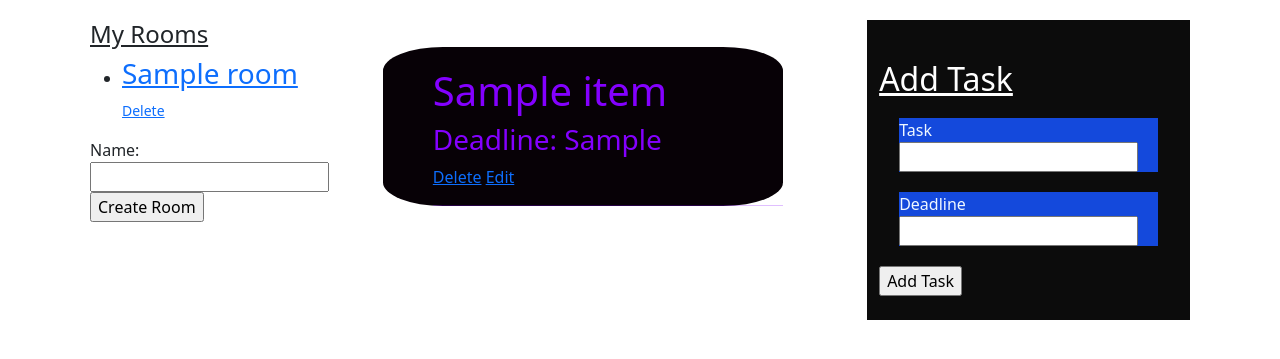
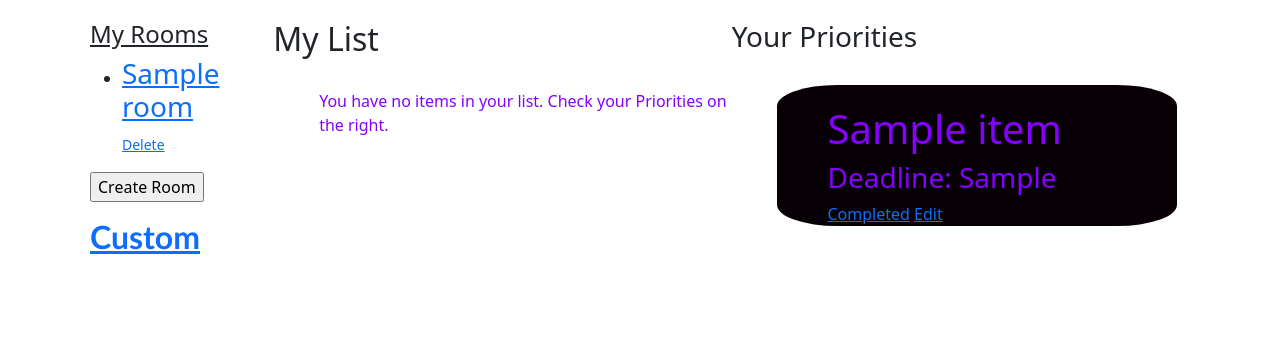
Before and after one commit to Farrhouq/Farrhouq, a Django app: page /home_page in a window 1280 px wide. Shown: the part 56-415 px from the top of the page. Run offline with Django 4.2, Linux system fonts and the light colour scheme; a user stored in the database is signed in; tables that the repository leaves empty hold one stand-in row (values such as "Sample post").

Commit message:
Added make-priority functionality

```diff
--- a/base/forms.py
+++ b/base/forms.py
@@ -7,7 +7,7 @@ from django.contrib.auth.models import User
 class AddItem(ModelForm):
     class Meta:
         model = Item
-        exclude = ['owner']
+        exclude = ['owner', 'make_priority']
 
 class UserForm(ModelForm):
     class Meta:
--- a/base/urls.py
+++ b/base/urls.py
@@ -3,8 +3,8 @@ from django.urls import path
 from . import views
 
 urlpatterns = [
-    path('', views.register, name='register'),
-    path('login', views.loginUser, name='login'),
+    path('register', views.register, name='register'),
+    path('', views.loginUser, name='login'),
     path('home_page', views.home_page, name='home'),
     path('delete/<str:pk>', views.delete_item, name='delete'),
     path('update/<str:pk>', views.update_item, name='update'),
@@ -14,4 +14,6 @@ urlpatterns = [
     path('deleteRoomItem/<str:pk>', views.deleteRoomItem, name='deleteRoomItem'),
     path('createItem/<str:pk>', views.addItem, name='createItem'),
     path('change/<str:pk>', views.change, name='change'),
+    path('custom', views.add, name='custom'),
+    path('make_priority/<str:pk>', views.make_priority, name='make_priority'),
 ]
--- a/base/views.py
+++ b/base/views.py
@@ -6,28 +6,41 @@ from django.shortcuts import render,redirect
 from . import models
 from . import forms
 from django.contrib.auth.forms import UserCreationForm
-from django.contrib.auth import login, logout
+from django.contrib.auth import authenticate, login, logout
 from django.contrib.auth.models import User
 
 
 
 # Create your views here.
 
+auto_deadline = 'One Month'
 
-auto_deadline = 'One Month'
 def loginUser(request):
+    page = 'login'
+    if request.user.is_authenticated:
+        return redirect('home')
+
     form = forms.UserForm()
     if request.method == 'POST':
         name = request.POST.get('username')
-        user = User.objects.get(username=name)
-        if user.username != '':
+        password = request.POST.get('password')
+        try:
+            user = User.objects.get(username=name)
+        except:
+            return redirect('register')
+
+        in_user = authenticate(username=name, password=password)
+        if in_user != None:
             login(request, user)
             return redirect('home')
-    context = {'form':form, }
+        else:
+            return redirect('register')
+    context = {'form':form, 'page':page}
     return render(request, 'login.html', context)
 
 
 def register(request):
+    page = 'register'
     form = UserCreationForm()
     if request.method == 'POST':
         form = UserCreationForm(request.POST)
@@ -36,7 +49,7 @@ def register(request):
             user.save()
             login(request, user)
             return redirect('home')
-    context = {'form':form}
+    context = {'form':form, 'page':page}
     return render(request, 'register.html', context)
 
 
@@ -47,37 +60,43 @@ def logoutUser(request):
 
 def home_page(request):
     items = request.user.item_set.all()
+    items2 = [item for item in items if item.make_priority == False]
+    pr = len(items2)
     rooms = request.user.room_set.all()
     form = forms.AddItem()
-    form2 = forms.RoomForm()
     if request.method == 'POST':
-        if request.POST.get("form_type") == 'formOne':
-           user = request.user
-           name = request.POST.get('name')
-           deadline = request.POST.get('deadline')
-           models.Item.objects.create(
-               name = name,
-               deadline = deadline,
-               owner = user,
-            )
-           if form.is_valid():
-               form.save()
-        elif request.POST.get("form_type") == 'formTwo':
-            form2 = forms.RoomForm()
-            if request.method == 'POST':
-                room_name = request.POST.get('name')
-                models.Room.objects.create(
-                    name=room_name,
-                    user = request.user,
-                )
-                if form.is_valid():
-                    form.save()
+        user = request.user
+        name = request.POST.get('name')
+        deadline = request.POST.get('deadline')
+        models.Item.objects.create(
+            name = name,
+            deadline = deadline,
+            owner = user,
+         )
+        if form.is_valid():
+            form.save()
     context =  {'items':items,
         'form':form,
         'rooms':rooms,
-        'form2':form2,
+        'items2': items2,
+        'pr':pr
         }
     return render(request, 'home.html', context)
+
+
+def add(request):
+    form2 = forms.AddItem()
+    if request.method == 'POST':
+        item_name = request.POST.get('name')
+        deadline = request.POST.get('deadline')
+        models.Item.objects.create(
+            name=item_name,
+            deadline = deadline,
+            owner = request.user
+        )
+        return redirect('home')
+    context = {'form':form2}
+    return render(request, 'custom.html', context)
 
 
 def addItem(request, pk):
@@ -139,11 +158,11 @@ def updateRoom(request, pk):
     context = {'room':room}
     return render(request, 'updateRoom.html', context)
 
+
 def room(request, pk):
     room = models.Room.objects.get(id=pk)
     room_items = room.roomitem_set.all()
     form = forms.RoomItemForm()
-
     if request.method == 'POST':
         room_item_name = request.POST.get('name')
         models.RoomItem.objects.create(
@@ -174,3 +193,18 @@ def change(request, pk):
         auto_deadline =  request.POST.get('auto_deadline')
         return redirect('room', pk)
     return render(request, 'change.html', )
+
+
+def make_priority(request, pk):
+    item = models.Item.objects.get(id=pk)
+    deadline = item.deadline
+    name = item.name
+    owner = item.owner
+    item.delete()
+    models.Item.objects.create(
+        name = name,
+        deadline = deadline,
+        owner = owner,
+        make_priority = True
+    )
+    return redirect('home')
--- a/templates/bootstrap.html
+++ b/templates/bootstrap.html
@@ -3,7 +3,6 @@
   <style>
 
     .list{
-
       color: rgb(132, 0, 255);
       padding-left: 10%;
       padding-top: 5%;
@@ -21,7 +20,7 @@
 
     #cont1{
       display: grid;
-      grid-template-columns: 1fr 5fr 3fr;
+      grid-template-columns: 2fr 5fr 5fr;
       padding: 20px;
     }
 
@@ -30,6 +29,8 @@
     height: 300px;
     padding-top: 40px;
     padding-left: 50%px;
+    width: 30%;
+
     }
 
     .form{
--- a/templates/home.html
+++ b/templates/home.html
@@ -11,28 +11,10 @@
   {% include 'list.html' %}
   </div>
 
-
-  <div class="container" id="cont2">
   <div>
-    <h2 style="color: white;"><u>Add Task</h2></u>
+    {% include 'priorites.html' %}
   </div>
-  <div>
-    <form method="POST" , action="">
-      {% csrf_token%}
-      <div class="form">
-        <label for="">Task</label>
-        {{form.name}}
-      </div>
-      <div class="form">
-        <label for="">Deadline </label>
-        {{form.deadline}}
-      </div>
-      <input type="submit" value="Add Task"/>
-      <input type="hidden" name="form_type" value="formOne">
-    </form>
-  </div>
-</div>
-</div>
 
 
+</div>
 {% endblock content%}
--- a/templates/list.html
+++ b/templates/list.html
@@ -1,11 +1,22 @@
+
+<h2>My List</h2>
 <div class="list">
+    {% if pr != 0 %}
     {% for item in items %}
+    {% if item.make_priority == False %}
     <div class = 'item'>
   <h1>{{item.name}}</h1>
   <h3>Deadline: {{item.deadline}}</h3>
-  <a href="{% url 'delete' item.id %}">Delete</a>
+  <a href="{% url 'delete' item.id %}">Completed</a>
   <a href="{% url 'update' item.id %}">Edit</a>
-  <hr/>
+  <p><a href="{% url 'make_priority' item.id %}">Make Priority</a></p>
     </div>
+    {% endif %}
   {% endfor %}
+
+
+    {% else %}
+    <p>You have no items in your list. Check your Priorities on the right. </p>
+
+  {% endif %}
 </div>
--- a/templates/login.html
+++ b/templates/login.html
@@ -15,7 +15,6 @@
 <div style="padding: 20px;width: fit-content;">
     <input type="submit" value="Submit">
 </div>
-<p>Don't have an account? <a href="{% url 'register' %}">Sign up here</a></p>
 </form>
 
 
--- a/templates/navbar.html
+++ b/templates/navbar.html
@@ -13,7 +13,11 @@
           {% endif %}
           {% if not request.user.is_authenticated %}
           <li class="nav-item">
+            {% if page == 'register' %}
             <a class="nav-link" href="{% url 'login' %}">Login</a>
+            {% else %}
+            <a class="nav-link" href="{% url 'register' %}">Sign Up</a>
+            {% endif %}
           </li>
           {% else %}
           <li class="nav-item">
--- /dev/null
+++ b/templates/priorites.html
@@ -0,0 +1,15 @@
+
+<h3>Your Priorities</h3>
+<div class="list">
+{% for item in items %}
+{% if item.make_priority == True %}
+<div class = 'item'>
+  <h1>{{item.name}}</h1>
+  <h3>Deadline: {{item.deadline}}</h3>
+  <a href="{% url 'delete' item.id %}">Completed</a>
+  <a href="{% url 'update' item.id %}">Edit</a>
+    </div>
+
+{% endif %}
+{% endfor %}
+</div>
--- a/templates/register.html
+++ b/templates/register.html
@@ -13,7 +13,6 @@
     {%endfor%}
     <div style="padding: 20px;width: fit-content;">
         <input type="submit" value="Submit">
-        <p>Already have an account? <a href="{% url 'login' %}"><u>Sign in</u></a></p>
     </div>
 </form>
 
--- a/templates/rooms.html
+++ b/templates/rooms.html
@@ -12,4 +12,5 @@
         <input type="submit" value="Create Room">
         <input type="hidden" name="form_type" value="formTwo">
     </form>
+    <p><a href="{% url 'custom' %}"><h2 style="font-family: Calibri;"><strong>Custom</strong></h2></a></p>
 </div>
```
Also changed, not shown: templates/add_item.html (deleted, +0 -12 lines), templates/custom.html (added, +25 -0 lines).
